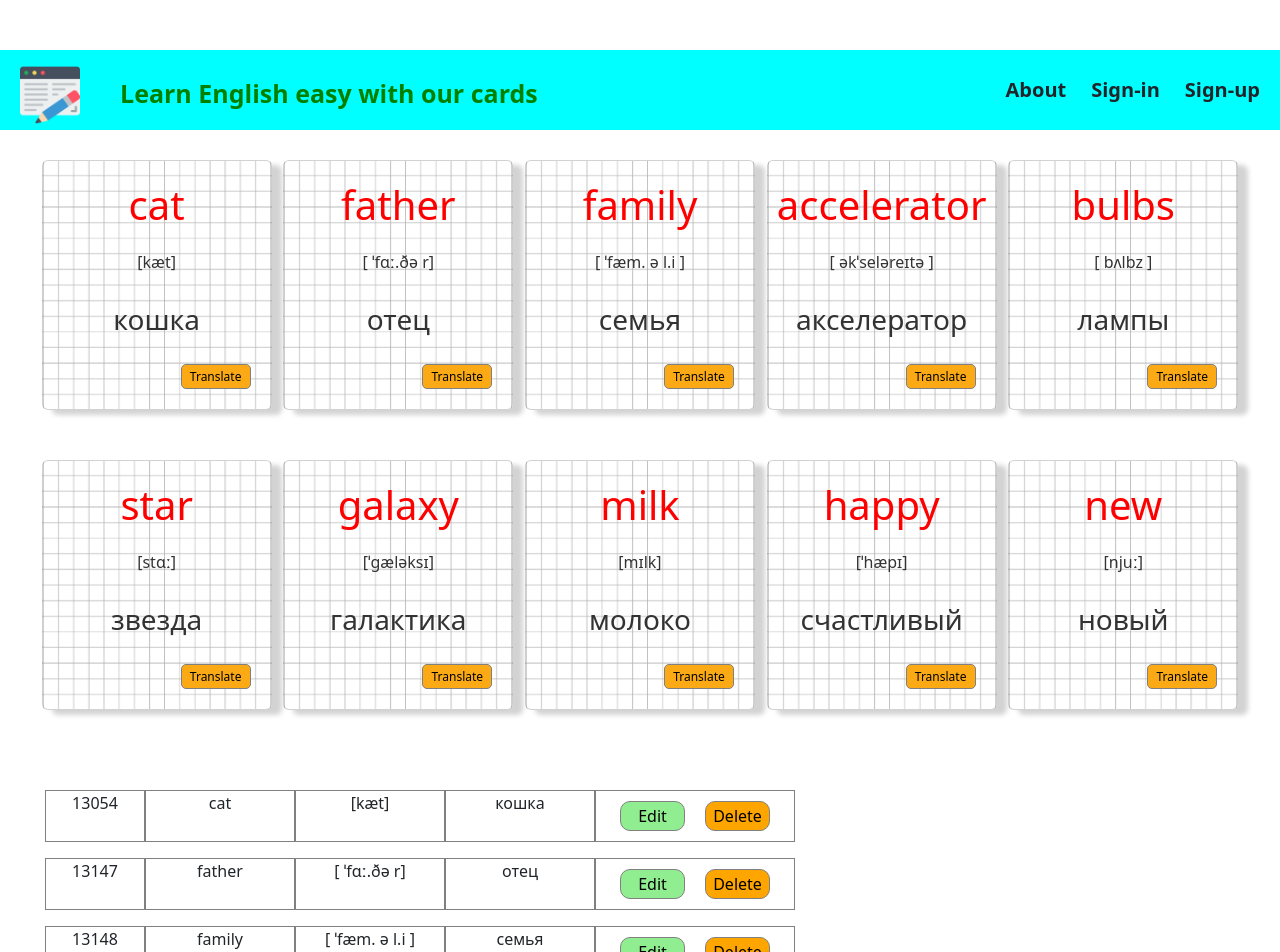
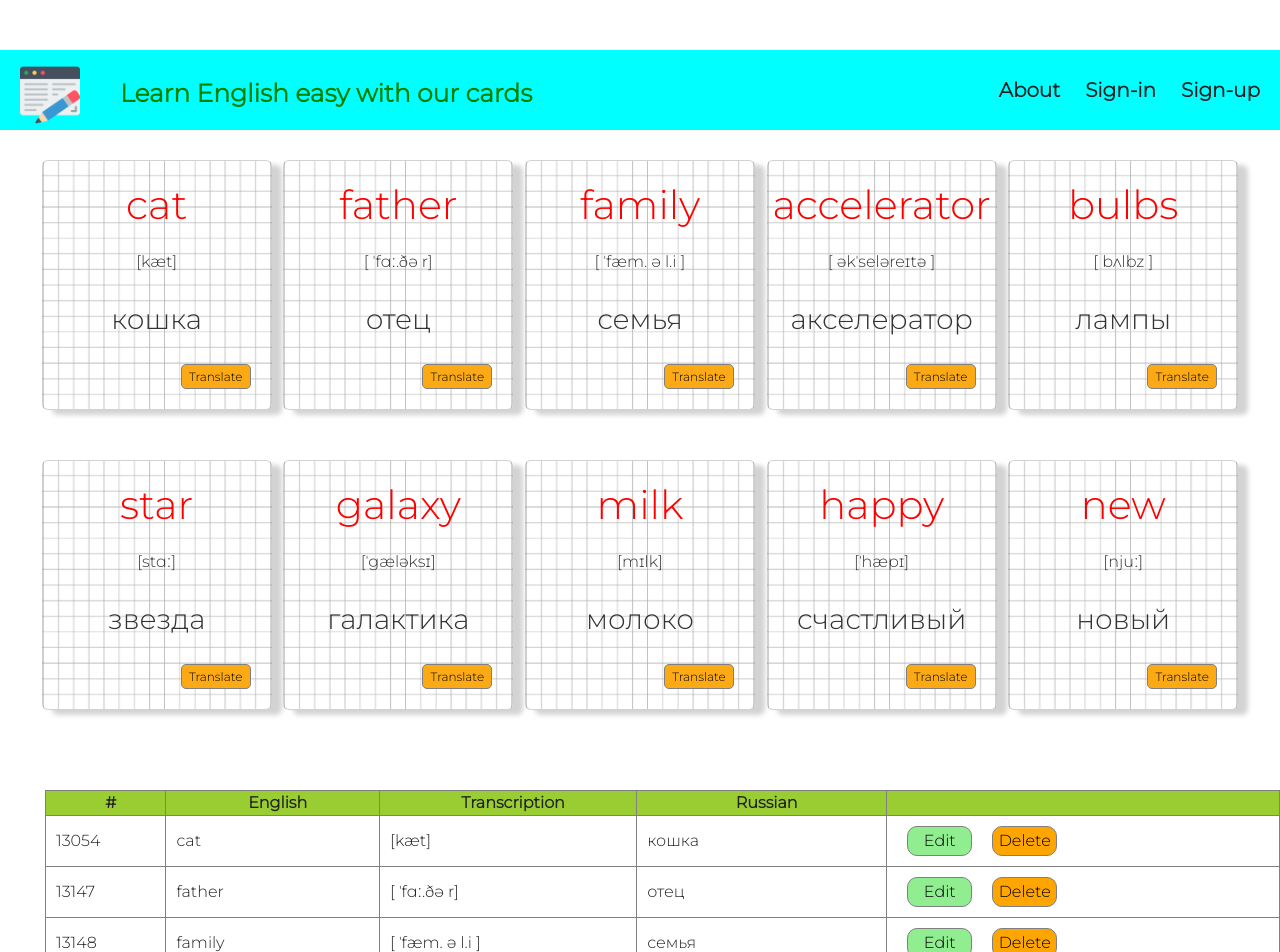
Before and after one commit to emani006/WordProject, a React (Create React App) app in the folder cards/: page / in a window 1280 px wide. Shown: the top 952 px of the page. Built offline with nearby package versions, Linux system fonts and the light colour scheme.

Commit message:
table rendered as a TableTwo

```diff
--- a/cards/src/App.js
+++ b/cards/src/App.js
@@ -1,22 +1,26 @@
 import React from "react"
+import 'bootstrap/dist/css/bootstrap.min.css';
 import Header from './components/Header'
 import Footer from './components/Footer'
 import "./styles/card.css"
 import wordlist from './components/wordlist'
 import Words from "./components/Words"
 //import Table from "./components/Table"
-import TableOne from "./components/TableOne"
+//import TableOne from "./components/TableOne"
+import TableTwo from "./components/TableTwo"
 
 class App extends React.Component {
   render (){
+
     return (
       <div className="wrapper">
           <Header/>
           <Words words={wordlist}/>
           {/* <Table key={wordlist.id} words={wordlist}/> */}
-            {wordlist.map(el => {
+            {/* {wordlist.map(el => {
               return <TableOne key={el.id} item={el}/>
-            })}
+            })} */}
+            <TableTwo item={wordlist}/>
           <Footer/>
       </div>
     );
--- a/cards/src/components/TableOne.js
+++ b/cards/src/components/TableOne.js
@@ -1,5 +1,5 @@
 //import React, { Component } from 'react'
-import 'bootstrap/dist/css/bootstrap.min.css';
+//import 'bootstrap/dist/css/bootstrap.min.css';
 
 // export class TableOne extends Component {
 //     render() {
@@ -34,7 +34,7 @@ function TableOne({item}){
                 </div>
         </div>
     </div>
-            )
-        }
+
+)}
 
 export default TableOne
--- /dev/null
+++ b/cards/src/components/TableTwo.js
@@ -0,0 +1,41 @@
+import React from 'react'
+
+export default function TableTwo({item}) {
+    return (
+    <div className='table__container'>
+        <table>
+            <thead className='table__header'>
+                <tr>
+                    <th className='table__cell'>#</th>
+                    <th className='table__cell'>English</th>
+                    <th className='table__cell'>Transcription</th>
+                    <th className='table__cell'>Russian</th>
+                    <th className='table__cell'></th>
+                </tr>
+            </thead>
+            <tbody>
+            {item.map(elem => {
+                return <tr key={elem.id}>
+                    <td className='table__cell'>
+                        {elem.id}
+                    </td>
+                    <td className='table__cell'>
+                        {elem.english}
+                    </td>
+                    <td className='table__cell'>
+                        {elem.transcription}
+                    </td>
+                    <td className='table__cell'>
+                        {elem.russian}
+                    </td>
+                    <td className='table__cell'>
+                        <button className='table__button e'>Edit</button>
+                        <button className='table__button d'>Delete</button>
+                    </td>
+                </tr>
+            })}
+            </tbody>
+        </table>
+    </div>
+    )
+}
--- a/cards/src/components/Word.js
+++ b/cards/src/components/Word.js
@@ -3,7 +3,7 @@ import React, { Component } from 'react'
 export class Word extends Component {
     render() {
         return (
-        <div className='card'>
+        <div className='card' onClick={this.props.getClick()}>
             <h1 className='word-english'>{this.props.word.english}</h1>
             <p>{this.props.word.transcription}</p>
             <h3>{this.props.word.russian}</h3>
--- a/cards/src/components/Words.js
+++ b/cards/src/components/Words.js
@@ -3,10 +3,15 @@ import Word from './Word'
 
 export class Words extends Component {
     render() {
+
+    const getClick = () => {
+
+    }
+
         return (
             <main>
                 {this.props.words.map(el => (
-                    <Word key={el.id} word={el}/>
+                    <Word key={el.id} word={el} getClick={getClick}/>
                 ))}
             </main>
         )
--- a/cards/src/components/wordlist.js
+++ b/cards/src/components/wordlist.js
@@ -6,6 +6,7 @@ let wordlist = [
         "russian":"кошка",
         "tags":"животные",
         "tags_json":"[\"u0436u0438u0432u043eu0442u043du044bu0435\"]",
+        isActive: false
     },{
         "id":"13147",
         "english":"father",
@@ -13,62 +14,73 @@ let wordlist = [
         "russian":"отец",
         "tags":"семья",
         "tags_json":"[\"u0441u0435u043cu044cu044f\"]",
+        isActive: false
+
     },{
         "id":"13148",
         "english":"family",
         "transcription":"[ ˈfæm. ə l.i ]",
         "russian":"семья",
         "tags":"семья",
-        "tags_json":"[\"u0441u0435u043cu044cu044f\"]"
+        "tags_json":"[\"u0441u0435u043cu044cu044f\"]",
+        isActive: false
+
     },{
         "id":"13158",
         "english":"accelerator\t",
         "transcription":"[ əkˈseləreɪtə ]\t",
         "russian":"акселератор",
         "tags":"деталь",
-        "tags_json":"[\"u0434u0435u0442u0430u043bu044c\"]"
+        "tags_json":"[\"u0434u0435u0442u0430u043bu044c\"]",
+        isActive: false
     },{
         "id":"13166",
         "english":"bulbs\t",
         "transcription":"[ bʌlbz ]\t",
         "russian":"лампы",
         "tags":"автомобиль",
-        "tags_json":"[\"u0430u0432u0442u043eu043cu043eu0431u0438u043bu044c\"]"
+        "tags_json":"[\"u0430u0432u0442u043eu043cu043eu0431u0438u043bu044c\"]",
+        isActive: false
     },{
         "id":"13173",
         "english":"star",
         "transcription":"[stɑː]",
         "russian":"звезда",
         "tags":"космос",
-        "tags_json":"[\"u043au043eu0441u043cu043eu0441\"]"
+        "tags_json":"[\"u043au043eu0441u043cu043eu0441\"]",
+        isActive: false
     },{
         "id":"13191",
         "english":"galaxy",
         "transcription":"[ˈgæləksɪ]",
         "russian":"галактика",
         "tags":"космос",
-        "tags_json":"[\"u043au043eu0441u043cu043eu0441\"]"
+        "tags_json":"[\"u043au043eu0441u043cu043eu0441\"]",
+        isActive: false
     },{
         "id":"13195",
         "english":"milk",
         "transcription":"[mɪlk]",
         "russian":"молоко",
         "tags":"продукты",
-        "tags_json":"[\"u043fu0440u043eu0434u0443u043au0442u044b\"]"
+        "tags_json":"[\"u043fu0440u043eu0434u0443u043au0442u044b\"]",
+        isActive: false
     },{
         "id":"13197",
         "english":"happy",
         "transcription":"[ˈhæpɪ]",
         "russian":"счастливый",
         "tags":"эмоции",
-        "tags_json":"[\"u044du043cu043eu0446u0438u0438\"]"
+        "tags_json":"[\"u044du043cu043eu0446u0438u0438\"]",
+        isActive: false
     },{
         "id":"13206",
         "english":"new",
         "transcription":"[njuː]",
         "russian":"новый",
         "tags":"слова",
-        "tags_json":"[\"u0441u043bu043eu0432u0430\"]"
+        "tags_json":"[\"u0441u043bu043eu0432u0430\"]",
+        isActive: false
     }]
 
 export default wordlist;
--- a/cards/src/styles/card.css
+++ b/cards/src/styles/card.css
@@ -150,6 +150,7 @@ li{
 }
 
 .table__cell{
+  padding-left: 10px;
   border: 1px solid grey;
 }
 
@@ -168,3 +169,8 @@ li{
 .d {
   background-color: orange;
 }
+
+.table__header{
+  text-align: center;
+  background-color: yellowgreen;
+}
```
Also changed, not shown: cards/src/components/tableheader.jsx (added, +11 -0 lines).
